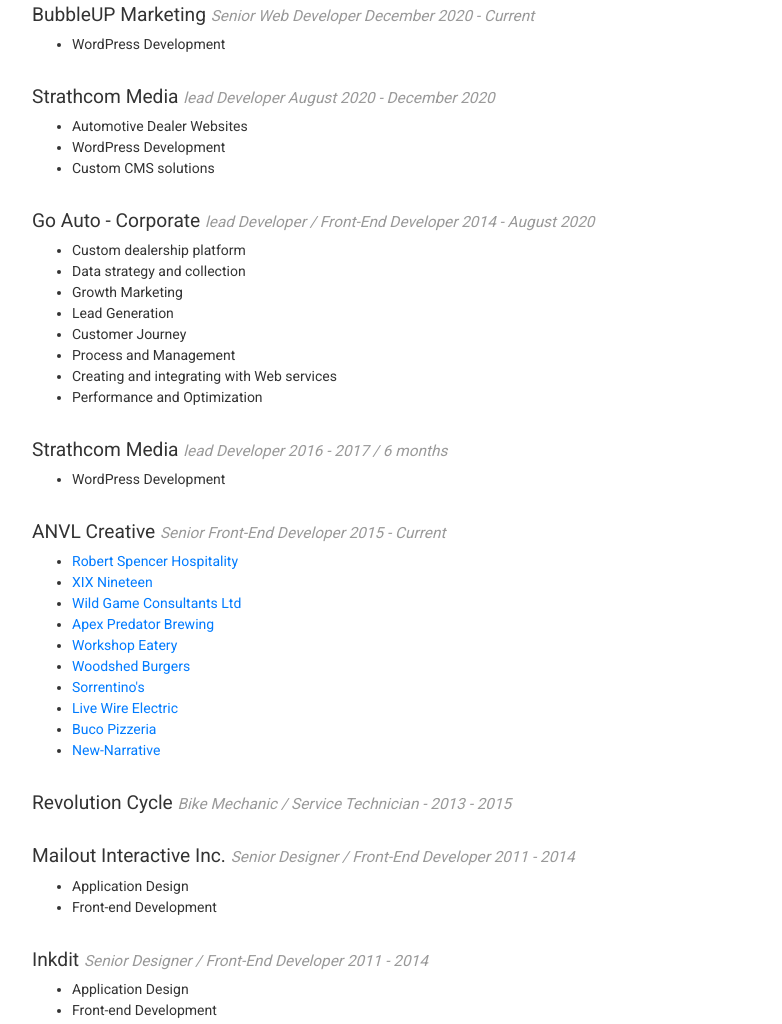
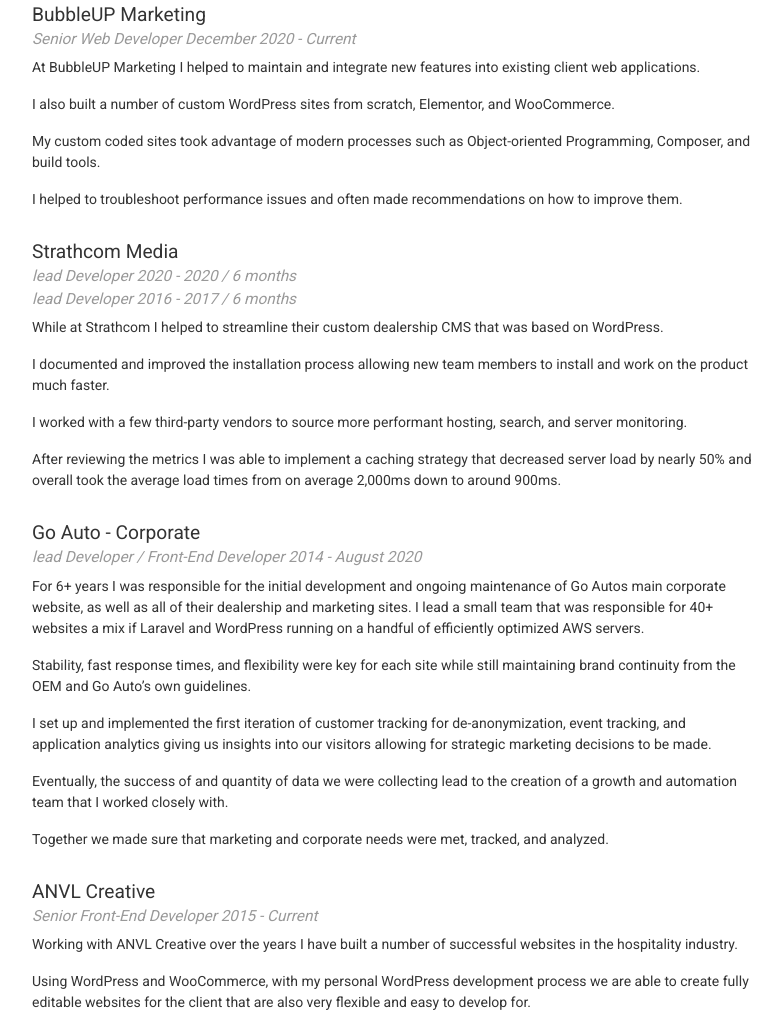
Before and after one commit to adampatterson/adampatterson.github.com, a website: page index.html in a window 1280 px wide. Shown: the part 2013-3037 px from the top of the page, without its empty margins (248-1030 px from the left). Drawn offline with Linux system fonts and the light colour scheme.

Commit message:
Updated resume descriptions

```diff
--- a/index.html
+++ b/index.html
@@ -225,26 +225,47 @@
                 <h2>Companies that I work/ed for</h2>
             </div>
 
-            <h4>BubbleUP Marketing
+            <h4>BubbleUP Marketing <br>
                 <small>Senior Web Developer December 2020 - Current</small>
             </h4>
+            <p>At BubbleUP Marketing I helped to maintain and integrate new features into existing client web applications.</p>
+            <p>I also built a number of custom WordPress sites from scratch, Elementor, and WooCommerce.</p>
+            <p>My custom coded sites took advantage of modern processes such as Object-oriented Programming, Composer, and build tools.</p>
+            <p>I helped to troubleshoot performance issues and often made recommendations on how to improve them.</p>
             <ul>
+                <!--
                 <li>WordPress Development</li>
+                -->
             </ul>
 
-            <h4>Strathcom Media
-                <small>lead Developer August 2020 - December 2020</small>
+            <h4>Strathcom Media<br>
+                <small>lead Developer 2020 - 2020 / 6 months</small> <br>
+                <small>lead Developer 2016 - 2017 / 6 months</small>
             </h4>
+            <p>While at Strathcom I helped to streamline their custom dealership CMS that was based on WordPress.</p>
+            <p>I documented and improved the installation process allowing new team members to install and work on the product much faster.</p>
+            <p>I worked with a few third-party vendors to source more performant hosting, search, and server monitoring.</p>
+            <p>After reviewing the metrics I was able to implement a caching strategy that decreased server load by nearly 50% and overall took the average load times from on average 2,000ms down to around 900ms.</p>
+            <p></p>
             <ul>
+                <!--
                 <li>Automotive Dealer Websites</li>
                 <li>WordPress Development</li>
                 <li>Custom CMS solutions</li>
+                -->
             </ul>
 
-            <h4>Go Auto - Corporate
+            <h4>Go Auto - Corporate <br>
                 <small>lead Developer / Front-End Developer 2014 - August 2020</small>
             </h4>
+            <p>For 6+ years I was responsible for the initial development and ongoing maintenance of Go Autos main corporate website, as well as all of their dealership and marketing sites. I lead a small team that was responsible for 40+ websites a mix if Laravel and WordPress running on a handful of efficiently optimized AWS servers.</p>
+            <p>Stability, fast response times, and flexibility were key for each site while still maintaining brand continuity from the OEM and Go Auto’s own guidelines.</p>
+            <p>I set up and implemented the first iteration of customer tracking for de-anonymization, event tracking, and application analytics giving us insights into our visitors allowing for strategic marketing decisions to be made.</p>
+            <p>Eventually, the success of and quantity of data we were collecting lead to the creation of a growth and automation team that I worked closely with.</p>
+            <p>Together we made sure that marketing and corporate needs were met, tracked, and analyzed.</p>
+
             <ul>
+                <!--
                 <li>Custom dealership platform</li>
                 <li>Data strategy and collection</li>
                 <li>Growth Marketing</li>
@@ -253,18 +274,14 @@
                 <li>Process and Management</li>
                 <li>Creating and integrating with Web services</li>
                 <li>Performance and Optimization</li>
+                -->
             </ul>
 
-            <h4>Strathcom Media
-                <small>lead Developer 2016 - 2017 / 6 months</small>
-            </h4>
-            <ul>
-                <li>WordPress Development</li>
-            </ul>
-
-            <h4>ANVL Creative
+            <h4>ANVL Creative <br>
                 <small>Senior Front-End Developer 2015 - Current</small>
             </h4>
+            <p>Working with ANVL Creative over the years I have built a number of successful websites in the hospitality industry.</p>
+            <p>Using WordPress and WooCommerce, with my personal WordPress development process we are able to create fully editable websites for the client that are also very flexible and easy to develop for.</p>
             <ul>
                 <li><a target="_blank" rel="noopener" href="https://robertspencerhosp.com/">Robert Spencer Hospitality</a></li>
                 <li><a target="_blank" rel="noopener" href="https://dinenineteen.com/">XIX Nineteen</a></li>
@@ -278,9 +295,10 @@
                 <li><a target="_blank" rel="noopener" href="https://www.new-narrative.com/">New-Narrative</a></li>
             </ul>
 
-            <h4>Revolution Cycle
+            <h4>Revolution Cycle <br>
                 <small>Bike Mechanic / Service Technician - 2013 - 2015</small>
             </h4>
+            <p></p>
             <ul></ul>
 
             <h4>Mailout Interactive Inc.
```
